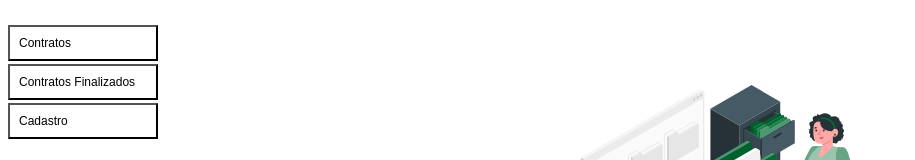
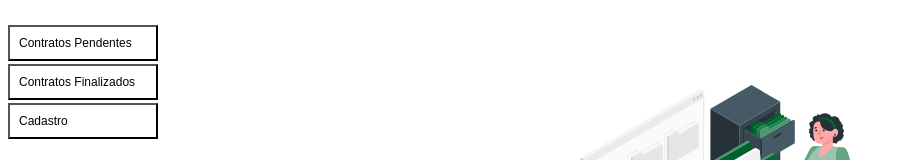
Before and after one commit to Sistema-Pax-Primavera/web-pax-venda, a React app: page /pax-primavera/vendas/ in a window 1280 px wide. Shown: the top 160 px of the page, without its empty margins (0-915 px from the left). Built offline with nearby package versions, Linux system fonts and the light colour scheme; the HTML template or start-up script is replaced by a standard one.

Commit message:
ajuste do nomes dos botoes

```diff
--- a/src/components/header/index.js
+++ b/src/components/header/index.js
@@ -34,7 +34,7 @@ const HeaderVendas = () => {
         onClick={() => handleMenuClick("/contratos")}
         className={activeRoute === "/contratos" ? "active" : ""}
       >
-        Contratos
+        Contratos Pendentes
       </button>
       <button
         onClick={() => handleMenuClick("/contratos-finalizados")}
```
